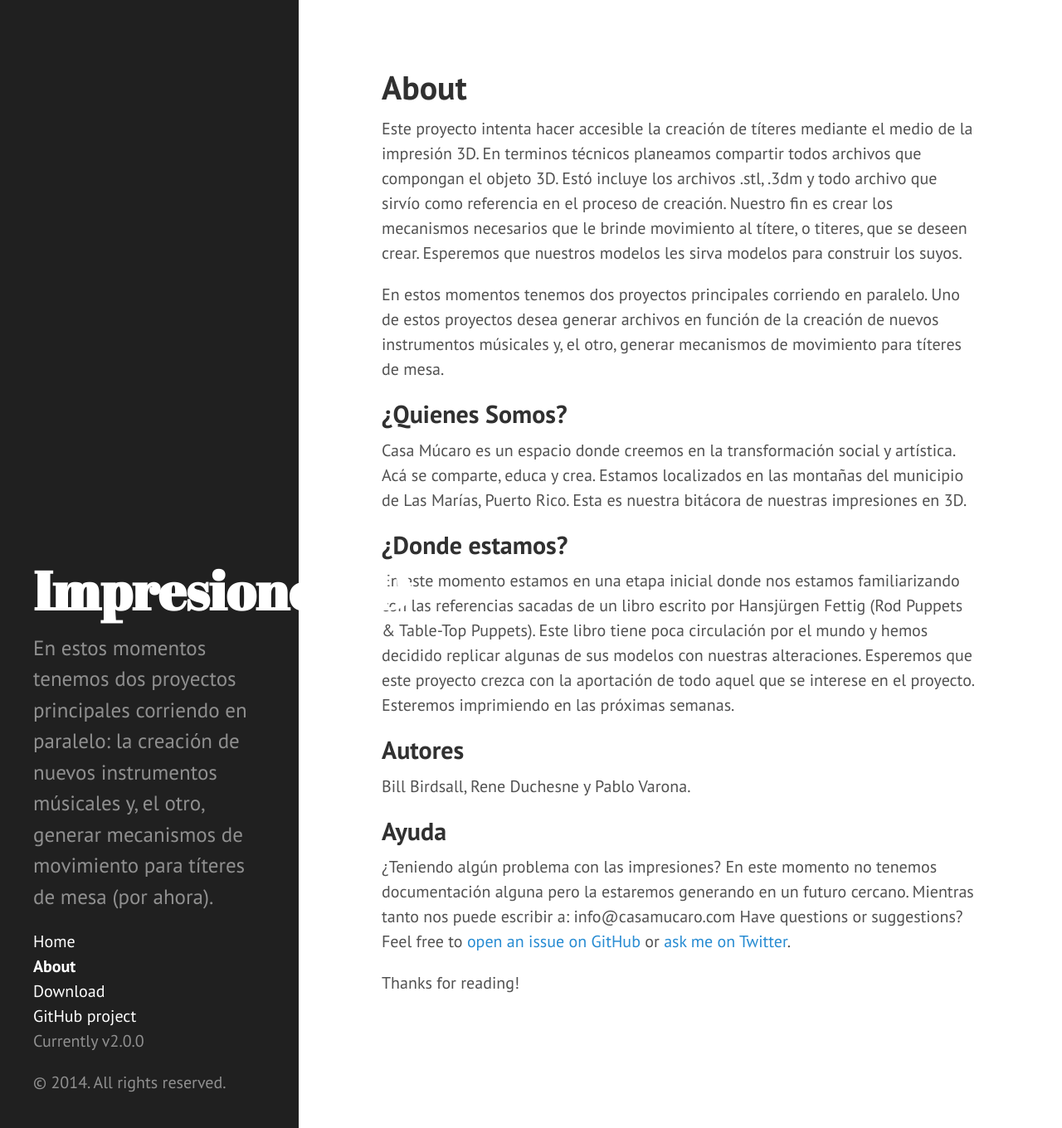
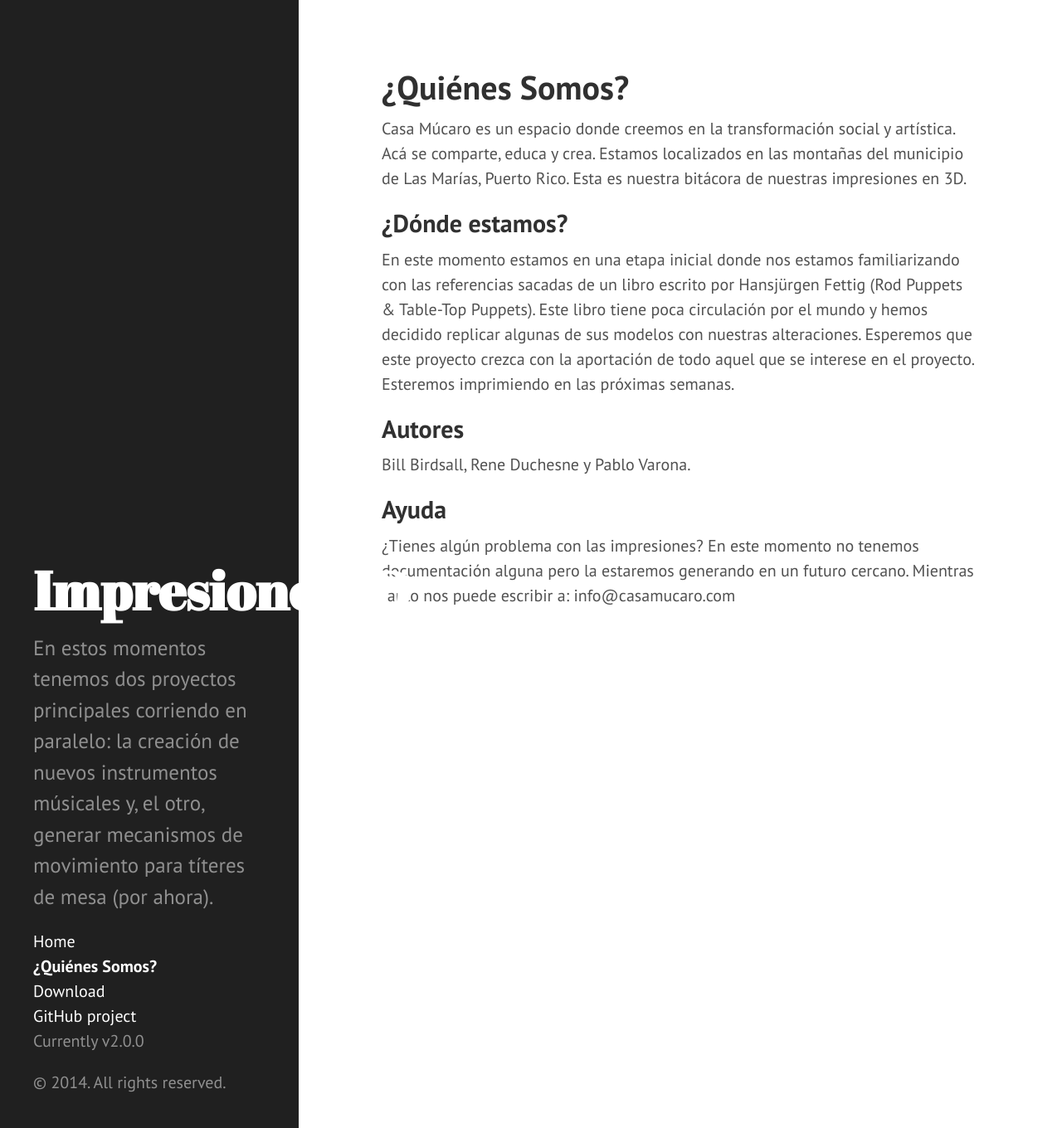
Before and after one commit to Casa-Mucaro/Tootophone3D, a Jekyll site: the page built from about.md, in a window 1280 px wide and 1360 px high. Shown: the whole window at 83% size. Built offline with Jekyll 4.4.1, drawn with Linux system fonts in a browser that asks for light colours; Markdown is read by kramdown in place of the engine named in the settings.

Commit message:
Actualizando Contenido.

```diff
--- a/about.md
+++ b/about.md
@@ -1,24 +1,15 @@
 ---
 layout: page
-title: About
+title: ¿Quiénes Somos?
 ---
-
-Este proyecto intenta hacer accesible la creación de títeres mediante el medio de la impresión 3D. En terminos técnicos planeamos compartir todos archivos que compongan el objeto 3D. Estó incluye los archivos .stl, .3dm y todo archivo que sirvío como referencia en el proceso de creación. Nuestro fin es crear los mecanismos necesarios que le brinde movimiento al títere, o titeres, que se deseen crear. Esperemos que nuestros modelos les sirva modelos para construir los suyos.
-
-En estos momentos tenemos dos proyectos principales corriendo en paralelo. Uno de estos proyectos desea generar archivos en función de la creación de nuevos instrumentos músicales y, el otro, generar mecanismos de movimiento para títeres de mesa.
-
-## ¿Quienes Somos?
 
 Casa Múcaro es un espacio donde creemos en la transformación social y artística. Acá se comparte, educa y crea. Estamos localizados en las montañas del municipio de Las Marías, Puerto Rico. Esta es nuestra bitácora de nuestras impresiones en 3D.
 
-## ¿Donde estamos?
+## ¿Dónde estamos?
 En este momento estamos en una etapa inicial donde nos estamos familiarizando con las referencias sacadas de un libro escrito por Hansjürgen Fettig (Rod Puppets & Table-Top Puppets). Este libro tiene poca circulación por el mundo y hemos decidido replicar algunas de sus modelos con nuestras alteraciones. Esperemos que este proyecto crezca con la aportación de todo aquel que se interese en el proyecto. Esteremos imprimiendo en las próximas semanas.
 
 ## Autores
 Bill Birdsall, Rene Duchesne y Pablo Varona.
 
 ## Ayuda
-¿Teniendo algún problema con las impresiones? En este momento no tenemos documentación alguna pero la estaremos generando en un futuro cercano. Mientras tanto nos puede escribir a: info@casamucaro.com
-Have questions or suggestions? Feel free to [open an issue on GitHub](https://github.com/poole/issues/new) or [ask me on Twitter](https://twitter.com/mdo).
-
-Thanks for reading!
+¿Tienes algún problema con las impresiones? En este momento no tenemos documentación alguna pero la estaremos generando en un futuro cercano. Mientras tanto nos puede escribir a: info@casamucaro.com
```
